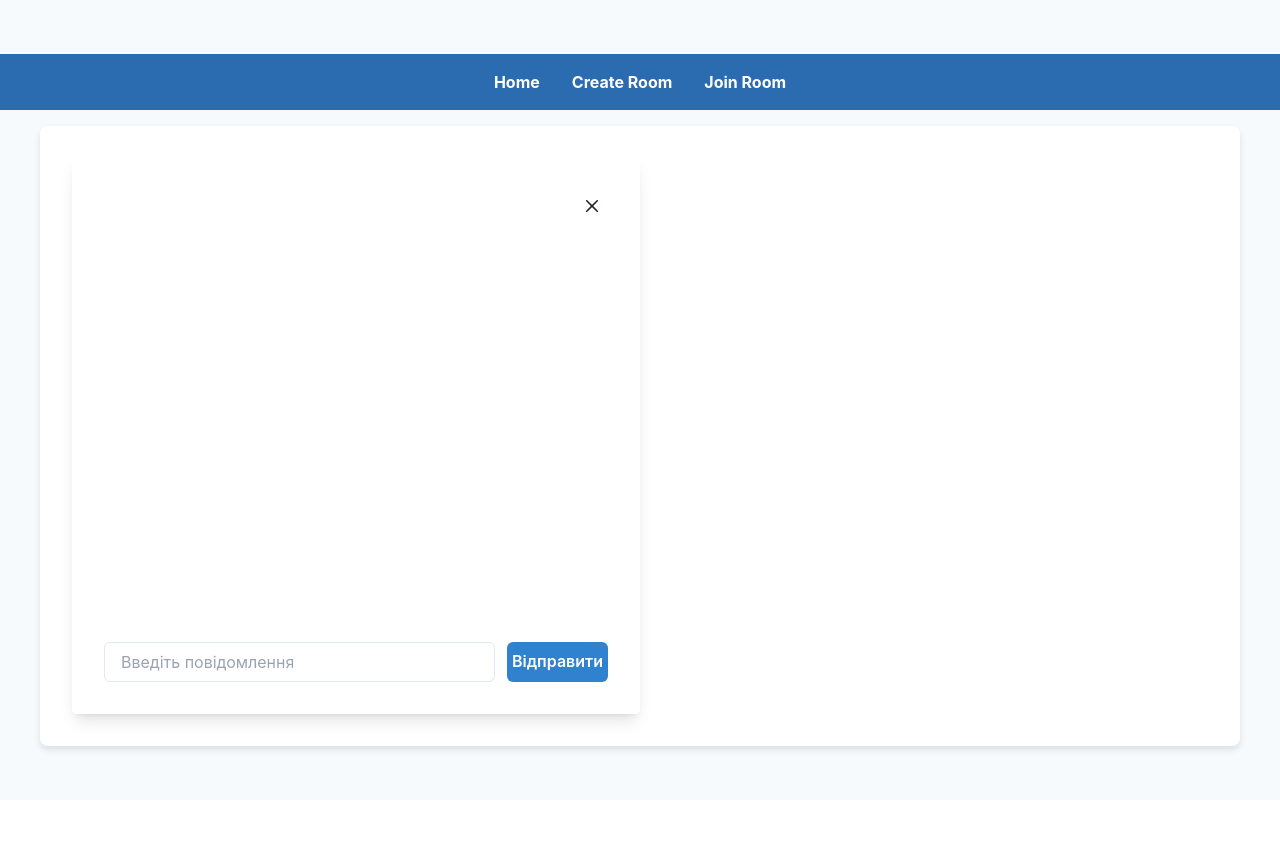
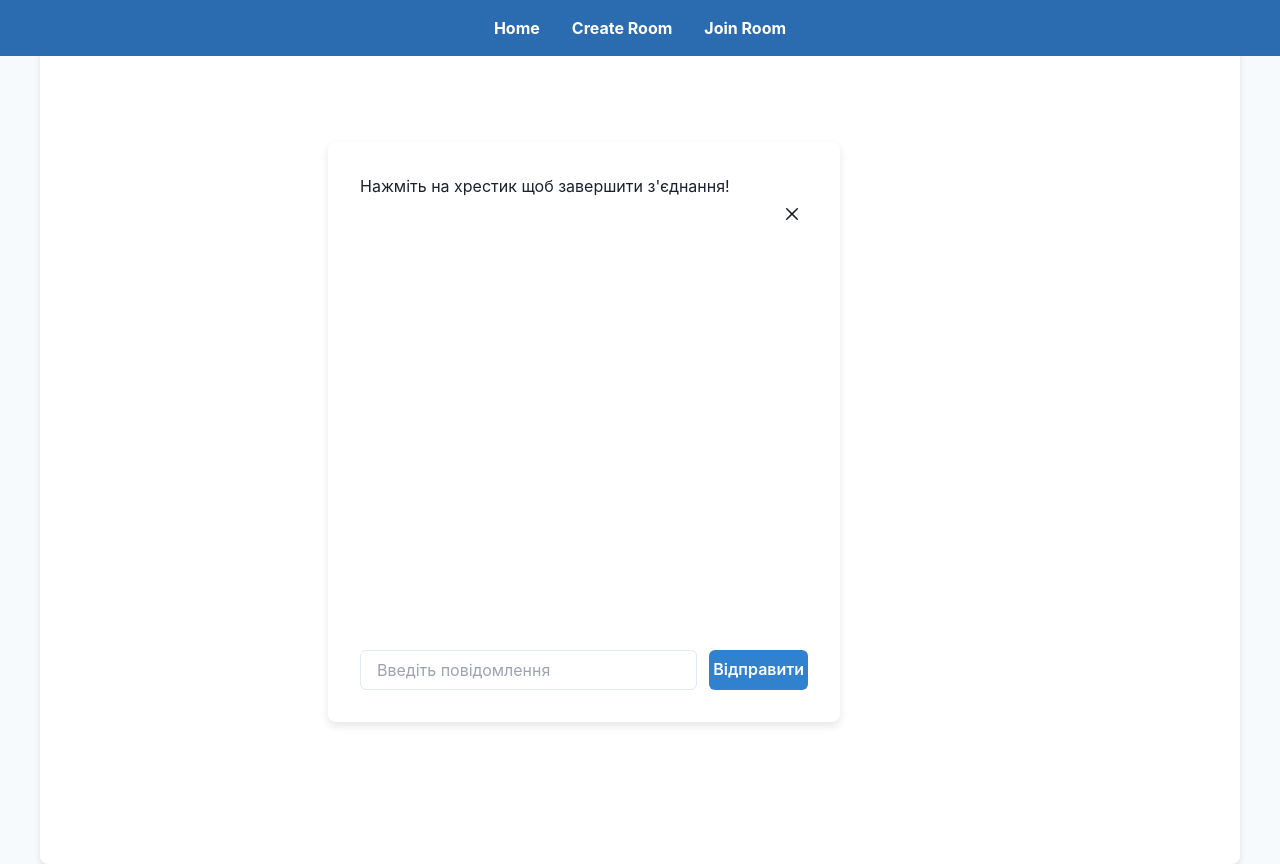
Before and after one commit to MishaMichailo/RealLife-chat-client, a React (Create React App) app: page /chat in a window 1280 px wide. Before the commit the page ends 800 px from the top, so only its background shows below. Built offline with nearby package versions, Linux system fonts and the light colour scheme.

Commit message:
Changes with url

```diff
--- a/src/App.css
+++ b/src/App.css
@@ -1,20 +1,18 @@
-/* App.css */
-
-/* Container styles */
 .min-h-screen {
     min-height: 100vh;
     display: flex;
     flex-direction: column;
     align-items: center;
     justify-content: center;
-    background-color: #f7fafc; /* Light gray background */
+    background-color: #f7fafc;
 }
 
-/* Navigation styles */
 nav {
+    position: fixed;
+    top: 0;
     width: 100%;
     padding: 1rem;
-    background-color: #2b6cb0; /* Darker blue background for nav */
+    background-color: #2b6cb0;
     display: flex;
     justify-content: center;
     margin-bottom: 1rem;
@@ -31,7 +29,6 @@ nav a:hover {
     text-decoration: underline;
 }
 
-/* Main content styles */
 .main-content {
     width: 100%;
     max-width: 1200px;
@@ -41,11 +38,10 @@ nav a:hover {
     box-shadow: 0 4px 6px rgba(0, 0, 0, 0.1);
 }
 
-/* Welcome message */
 h1 {
     font-size: 2rem;
     text-align: center;
-    color: #2d3748; /* Darker text color */
+    color: #2d3748;
     margin-bottom: 2rem;
 }
 
--- a/src/App.js
+++ b/src/App.js
@@ -1,32 +1,46 @@
-import { BrowserRouter as Router, Route, Routes, Link, useNavigate } from "react-router-dom";
-import { useState } from "react";
+import { BrowserRouter as Router, Route, Routes, Link, useNavigate, useLocation} from "react-router-dom";
+import { useState, useEffect } from "react";
 import { HubConnectionBuilder } from "@microsoft/signalr";
-import CreateRoom from "./components/CreateRoom .jsx";
-import JoinRoom from "./components/JoinRoom.jsx";
-import { Chat } from "./components/Chat.jsx";
+import CreateRoom from "./components/CreateRoom ";
+import JoinRoom from "./components/JoinRoom";
+import {Chat} from "./components/Chat";
 import './App.css';
 
 const App = () => {
     const [connection, setConnection] = useState(null);
     const [messages, setMessages] = useState([]);
     const [chatRoom, setChatRoom] = useState("");
-    const [notification, setNotification] = useState(""); // Add state for notifications
+    const [notification, setNotification] = useState("");
 
-    const navigate = useNavigate(); // Correctly import useNavigate
+    const navigate = useNavigate();
+    const location = useLocation();
+
+    useEffect(() => {
+        const handleRouteChange = () => {
+            if (location.pathname !== "/chat" && connection) {
+                closeChat();
+            }
+        };
+
+        handleRouteChange();
+        return () => {
+            handleRouteChange();
+        };
+    }, [location.pathname]);
 
     const createRoom = async (roomName, password) => {
         try {
-            const response = await fetch("https://localhost:7264/api/Room/rooms", {
+            const response = await fetch("https://real-chat20240807131154.azurewebsites.net/api/Room/rooms", {
                 method: "POST",
                 headers: {
                     "Content-Type": "application/json"
                 },
-                body: JSON.stringify({ name: roomName, password })
+                body: JSON.stringify({ roomName, password })
             });
 
             if (response.ok) {
                 setNotification("Room created successfully!");
-                navigate("/"); // Redirect to home
+                navigate("/");
             } else if (response.status === 409) {
                 setNotification("Room already exists.");
             } else {
@@ -39,7 +53,7 @@ const App = () => {
 
     const joinRoom = async (userName, roomName, password) => {
         const connection = new HubConnectionBuilder()
-            .withUrl("https://localhost:7264/chat")
+            .withUrl("https://real-chat20240807131154.azurewebsites.net/chat")
             .withAutomaticReconnect()
             .build();
 
@@ -54,12 +68,12 @@ const App = () => {
         try {
             await connection.start();
             await connection.invoke("JoinRoom", userName, roomName, password);
-
             setConnection(connection);
             setChatRoom(roomName);
             navigate("/chat");
         } catch (error) {
-            console.log(error);
+            console.log("Error joining room:", error);
+            setNotification("Failed to join room. Please check your credentials.");
         }
     };
 
@@ -77,11 +91,11 @@ const App = () => {
         if (connection) {
             try {
                 await connection.stop();
+                navigate("/");
             } catch (error) {
                 console.log("Error closing chat: ", error);
             } finally {
                 setConnection(null);
-                // Navigate back to home or handle as needed
             }
         }
     };
@@ -94,14 +108,13 @@ const App = () => {
                 <Link to="/join">Join Room</Link>
             </nav>
             <div className="main-content">
-                {notification && <div className="notification">{notification}</div>} {/* Display notifications */}
+                {notification && <div className="notification">{notification}</div>}
                 <Routes>
                     <Route
                         path="/"
                         element={
                             <div>
                                 <h1>Welcome to the Chat App</h1>
-                                {/* Default view or home view can be added here */}
                             </div>
                         }
                     />
--- a/src/components/Chat.jsx
+++ b/src/components/Chat.jsx
@@ -1,6 +1,7 @@
 import { Button, CloseButton, Heading, Input } from "@chakra-ui/react";
 import { useEffect, useRef, useState } from "react";
 import { Message } from "./Message";
+import './styles/Chat.css';
 
 export const Chat = ({ messages, chatRoom, sendMessage, closeChat }) => {
     const [message, setMessage] = useState("");
@@ -16,19 +17,21 @@ export const Chat = ({ messages, chatRoom, sendMessage, closeChat }) => {
     };
 
     return (
-        <div className="w-1/2 bg-white p-8 rounded shadow-lg">
-            <div className="flex flex-row justify-between mb-5">
+        <div className="chat-container">
+            <div className="chat-box">
+            <h2>Нажміть на хрестик щоб завершити з'єднання!</h2>
+                <div className="chat-header">
                     <Heading size="lg">{chatRoom}</Heading>
                     <CloseButton onClick={closeChat} />
                 </div>
 
-            <div className="flex flex-col overflow-auto h-96 gap-3 pb-3">
+                <div className="chat-messages">
                     {messages.map((messageInfo, index) => (
                         <Message messageInfo={messageInfo} key={index} />
                     ))}
                     <span ref={messagesEndRef} />
                 </div>
-            <div className="flex gap-3 mt-4">
+                <div className="chat-input">
                     <Input
                         type="text"
                         value={message}
@@ -40,5 +43,6 @@ export const Chat = ({ messages, chatRoom, sendMessage, closeChat }) => {
                     </Button>
                 </div>
             </div>
+        </div>
     );
 };
--- /dev/null
+++ b/src/components/styles/Chat.css
@@ -0,0 +1,36 @@
+.chat-container {
+    display: flex;
+    justify-content: center;
+    align-items: center;
+    height: 100vh;
+    width: 80vw;
+}
+
+.chat-box {
+    width: 50%;
+    background-color: white;
+    padding: 32px;
+    border-radius: 8px;
+    box-shadow: 0 4px 8px rgba(0, 0, 0, 0.1);
+}
+
+.chat-header {
+    display: flex;
+    justify-content: space-between;
+    margin-bottom: 20px;
+}
+
+.chat-messages {
+    display: flex;
+    flex-direction: column;
+    overflow-y: auto;
+    height: 24rem; /* You can adjust the height as needed */
+    gap: 12px;
+    padding-bottom: 12px;
+}
+
+.chat-input {
+    display: flex;
+    gap: 12px;
+    margin-top: 16px;
+}
```
Also changed, not shown: src/components/styles/CreateRoom.css (+0 -9 lines). Lines whose indentation alone changed are shown as unchanged.
